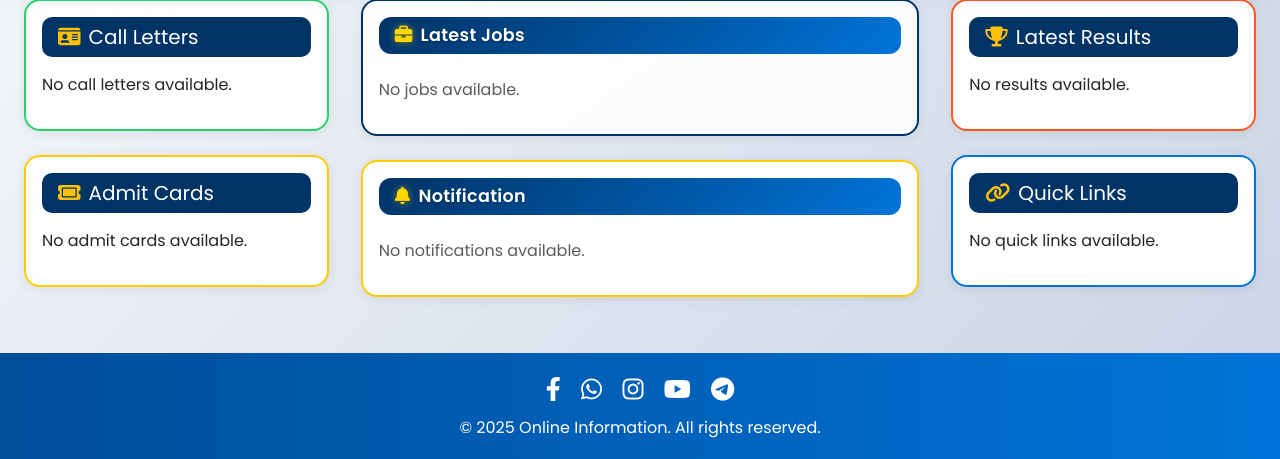
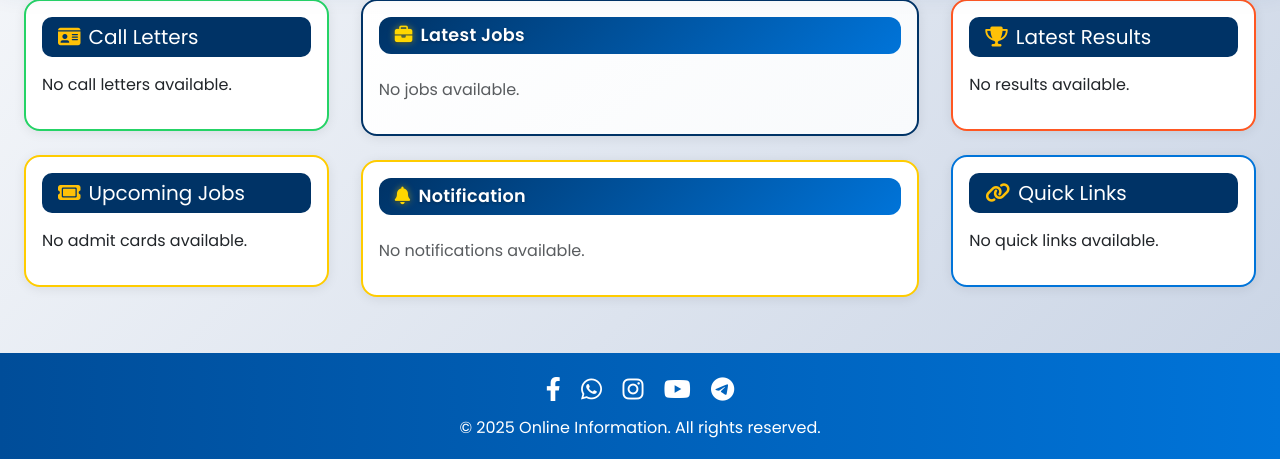
Before and after one commit to bhoomik-ds/online-information-portal-2, a Django app: page / in a window 1280 px wide. Shown: the part 102-561 px from the top of the page. Run offline with Django 4.2, Linux system fonts and the light colour scheme; data that the repository does not hold is empty.

Commit message:
Commit-10

```diff
--- a/jobs/templates/jobs/home.html
+++ b/jobs/templates/jobs/home.html
@@ -21,7 +21,7 @@
                 </ul>
             </div>
             <div class="sidebar-card" style="border:2px solid #ffcc00;">
-                <h5><i class="fa fa-ticket me-2 text-warning"></i>Admit Cards</h5>
+                <h5><i class="fa fa-ticket me-2 text-warning"></i>Upcoming Jobs</h5>
                 <ul>
                     {% for admit in admitcards %}
                         <li><a href="{{ admit.url }}"><span style="color:#ffcc00;font-weight:bold;">&gt;&gt;</span> {{ admit.title }}</a></li>
```
